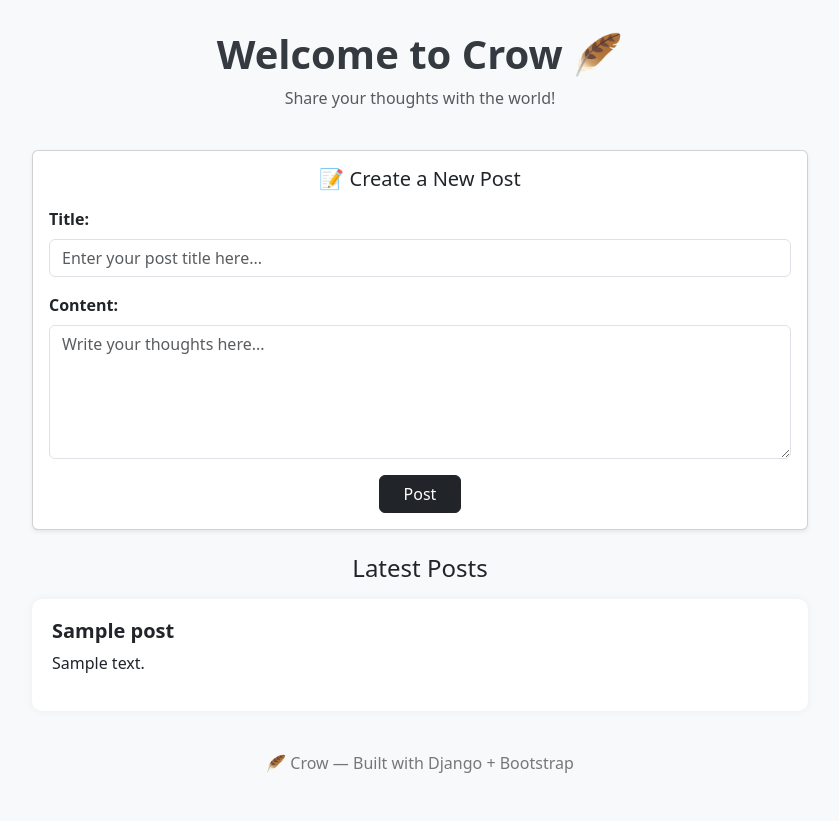
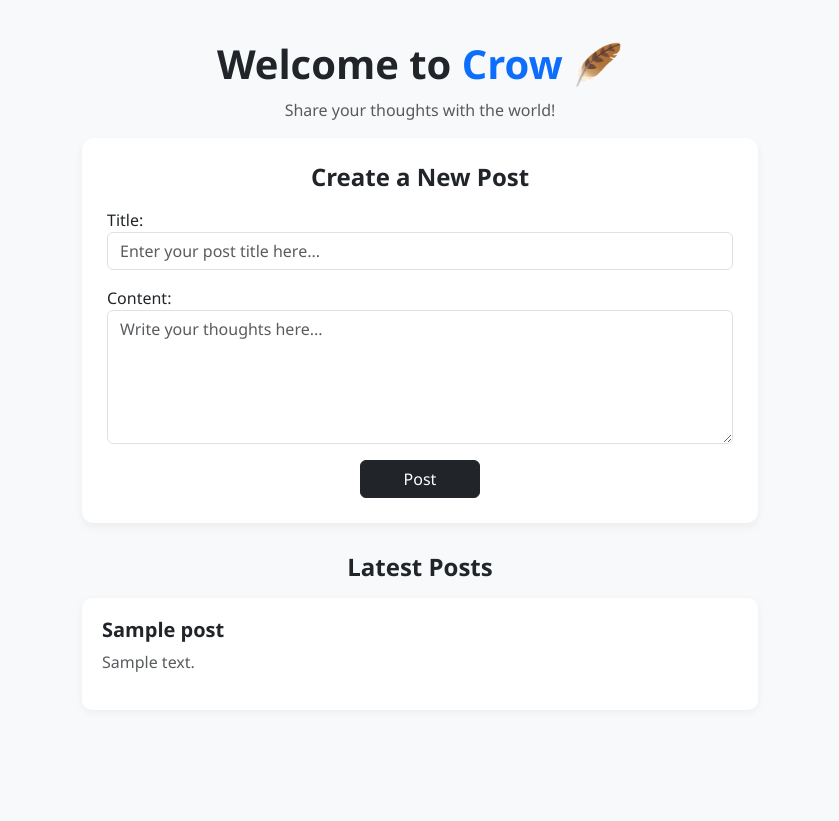
Before and after one commit to boneyphilip/crow, a Django app: page / in a window 1280 px wide. Shown: the whole page, without its empty margins (220-1059 px from the left). After the commit the page ends 672 px from the top, so only its background shows below. Run offline with Django 5.2, Linux system fonts and the light colour scheme; tables that the repository leaves empty hold one stand-in row (values such as "Sample post").

Commit message:
Improved post form styling with Bootstrap

```diff
--- a/posts/templates/posts/home.html
+++ b/posts/templates/posts/home.html
@@ -1,110 +1,117 @@
+{% load static %}
 <!DOCTYPE html>
 <html lang="en">
+
 <head>
-  <!-- Character encoding and responsive settings -->
     <meta charset="UTF-8">
     <meta name="viewport" content="width=device-width, initial-scale=1.0">
+    <title>Crow 🪶 | Share your thoughts</title>
 
-  <!-- Page title shown in browser tab -->
-  <title>Crow 🪶 | Home</title>
-
-  <!-- Bootstrap CSS (CDN link)
-       This imports Bootstrap’s styles so we can use ready-made design classes -->
+    <!-- 🌐 Linking Bootstrap CSS from CDN (for styling and layout) -->
     <link href="https://cdn.jsdelivr.net/npm/bootstrap@5.3.3/dist/css/bootstrap.min.css" rel="stylesheet">
 
-  <!-- Custom CSS styling for Crow website -->
     <style>
-    /* Body: light gray background, some padding */
+        /* 🎨 Set background and font for entire page */
         body {
-      background-color: #f8f9fa;
-      padding: 30px;
+            background-color: #f8f9fa; /* light gray background */
+            font-family: 'Segoe UI', Tahoma, Geneva, Verdana, sans-serif;
         }
 
-    /* Center header and add spacing */
-    .crow-header {
-      text-align: center;
-      margin-bottom: 40px;
+        /* 🧱 Main container - centers page and controls max width */
+        .container {
+            max-width: 700px; /* page width */
+            margin-top: 40px; /* space from top */
         }
 
-    /* Make main title bold and dark */
-    .crow-header h1 {
-      font-weight: bold;
-      color: #343a40;
+        /* ✍️ Card style for the “Create Post” form */
+        .post-card {
+            background-color: #fff; /* white box */
+            border-radius: 12px;    /* rounded corners */
+            box-shadow: 0 4px 10px rgba(0, 0, 0, 0.05); /* soft shadow */
+            padding: 25px;          /* inner spacing */
+            margin-bottom: 30px;    /* space below form */
         }
 
-    /* Style for each post card */
-    .post-card {
-      background: white;
-      border-radius: 10px; /* rounded corners */
+        /* 📰 Each post item design */
+        .post-item {
+            background-color: #fff; /* white card for posts */
+            border-radius: 10px;
             padding: 20px;
-      margin-bottom: 15px;
-      box-shadow: 0 0 10px rgba(0,0,0,0.05); /* light shadow */
+            margin-bottom: 20px;
+            box-shadow: 0 2px 8px rgba(0, 0, 0, 0.05);
         }
 
-    /* Footer style */
-    footer {
+        /* ✨ Page and section titles */
+        h1 {
+            font-weight: 700; /* bold */
             text-align: center;
-      margin-top: 40px;
-      color: #777;
+            margin-bottom: 10px;
+        }
+
+        h3, h4, h5 {
+            font-weight: 600;
+        }
+
+        /* 🎯 Style post button */
+        button {
+            width: 120px;
         }
     </style>
 </head>
 
 <body>
-  <div class="container" style="max-width: 800px;">  <!-- Limit the page width to keep it centered -->
 
-    <!-- Crow Header -->
-    <div class="crow-header">
-      <h1>Welcome to Crow 🪶</h1>
-      <p class="text-muted">Share your thoughts with the world!</p>
+<!-- 📦 Container keeps everything centered and neat -->
+<div class="container">
+
+    <!-- 🪶 Page Header -->
+    <h1>Welcome to <span class="text-primary">Crow</span> 🪶</h1>
+    <p class="text-center text-muted">Share your thoughts with the world!</p>
+
+    <!-- ✍️ Create Post Form (inside a white card) -->
+    <div class="post-card">
+        <h4 class="mb-3 text-center">Create a New Post</h4>
+
+        <!-- 📋 The form starts -->
+        <form method="POST">
+            {% csrf_token %} <!-- 🔒 Protects from CSRF attacks -->
+
+            <!-- 🧩 Title input -->
+            <div class="mb-3">
+                {{ form.title.label_tag }}  <!-- 🏷 Label = "Title" -->
+                {{ form.title }}            <!-- 📥 Input field -->
             </div>
 
-    <!-- ==================== POST FORM ==================== -->
-    <div class="card shadow-sm mb-4">
-      <div class="card-body">
-        <h5 class="card-title text-center mb-3">📝 Create a New Post</h5>
-
-        <!-- Form Section -->
-        <form method="POST" class="needs-validation">
-          {% csrf_token %}
-
-          <!-- Title Field -->
+            <!-- 🧩 Content textarea -->
             <div class="mb-3">
-            <label for="id_title" class="form-label fw-bold">Title:</label>
-            {{ form.title }}
+                {{ form.content.label_tag }} <!-- 🏷 Label = "Content" -->
+                {{ form.content }}            <!-- 📝 Textarea -->
             </div>
 
-          <!-- Content Field -->
-          <div class="mb-3">
-            <label for="id_content" class="form-label fw-bold">Content:</label>
-            {{ form.content }}
-          </div>
-
-          <!-- Submit Button -->
+            <!-- 🖱 Centered post button -->
             <div class="text-center">
-            <button type="submit" class="btn btn-dark px-4">Post</button>
+                <button type="submit" class="btn btn-dark">Post</button>
             </div>
         </form>
     </div>
+
+    <!-- 📰 Section for displaying all posts -->
+    <h4 class="mb-3 text-center">Latest Posts</h4>
+
+    <!-- 🔁 Loop through all posts -->
+    {% for post in posts %}
+        <div class="post-item">
+            <!-- 🏷 Post Title -->
+            <h5>{{ post.title }}</h5>
+            <!-- 🗒 Post Content -->
+            <p class="text-muted">{{ post.content }}</p>
         </div>
 
-    <!-- ==================== LIST OF POSTS ==================== -->
-    <h4 class="mb-3 text-center">Latest Posts</h4>
-
-    {% for post in posts %}
-      <div class="post-card">
-        <h5 class="fw-bold">{{ post.title }}</h5>
-        <p>{{ post.content }}</p>
-      </div>
+    <!-- 🚫 If no posts exist -->
     {% empty %}
-      <p class="text-muted text-center">No posts yet. Be the first to share!</p>
+        <p class="text-center text-muted">No posts yet. Be the first one!</p>
     {% endfor %}
 
-    <!-- ==================== FOOTER ==================== -->
-    <footer>
-      <p>🪶 Crow — Built with Django + Bootstrap</p>
-    </footer>
 </div>
 </body>
-
 </html>
```
Lines whose indentation alone changed are shown as unchanged.
